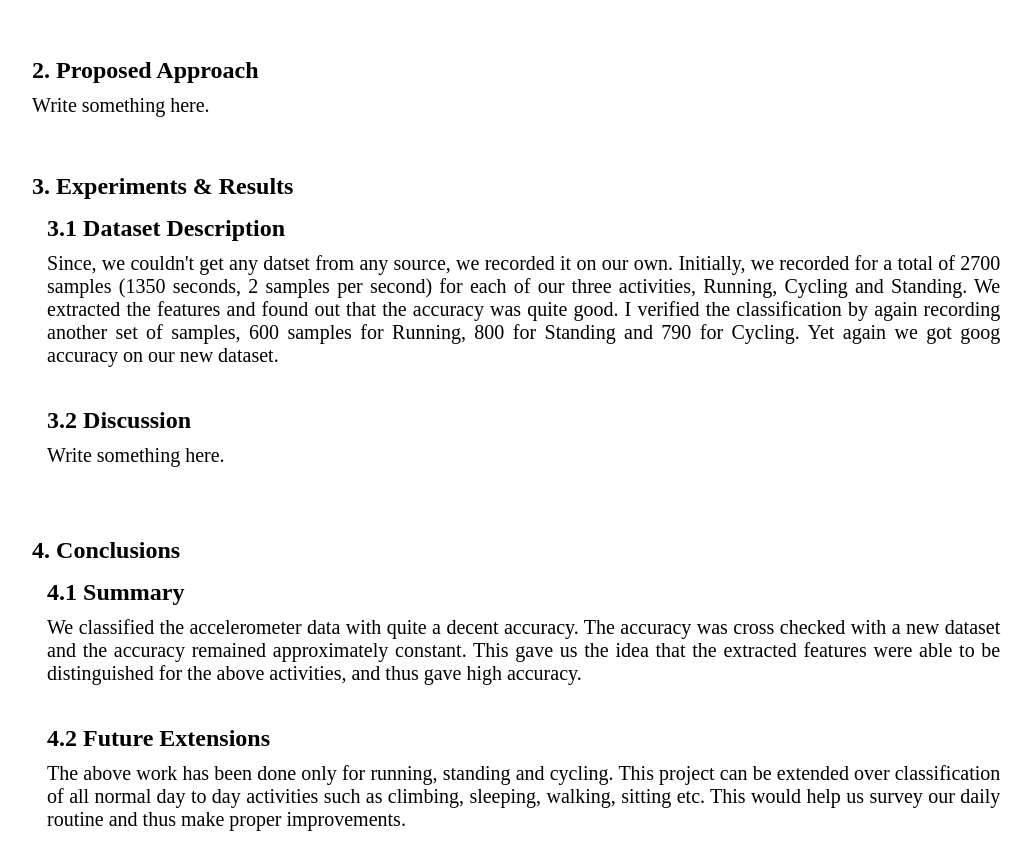
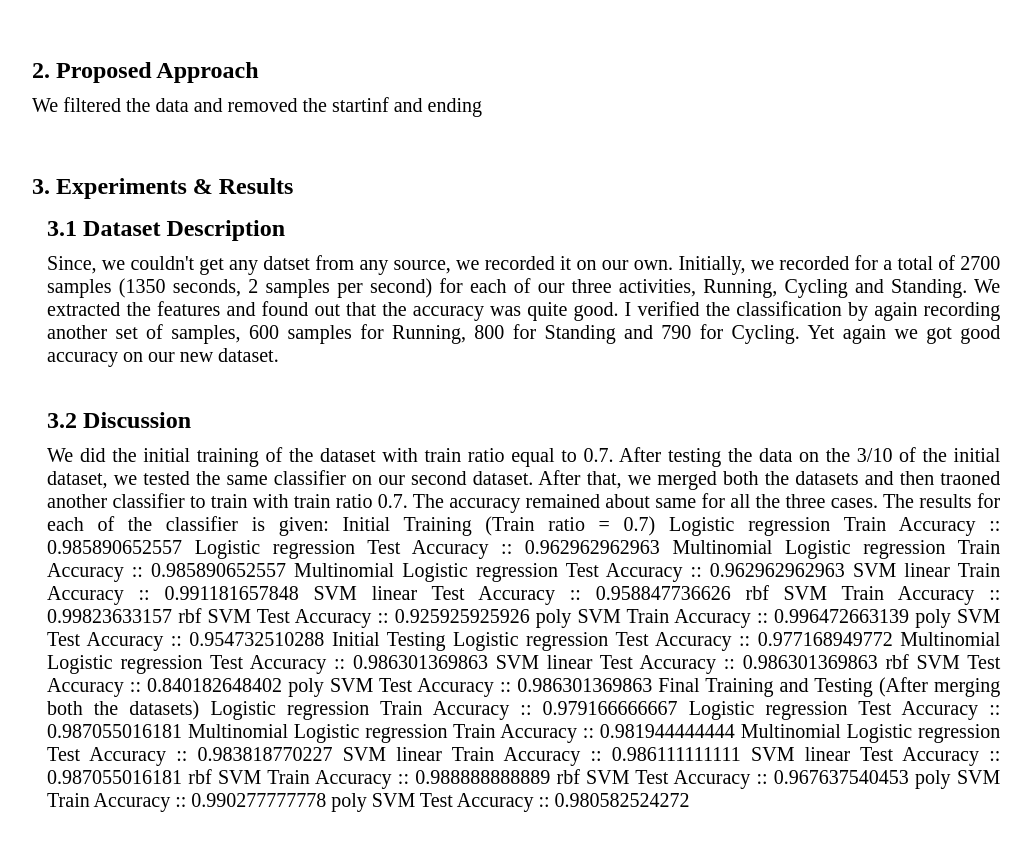
Before and after one commit to vanamala/DSP-Project, a plain HTML site: page index.html in a window 1280 px wide. Shown: the part 1929-2773 px from the top of the page, without its empty margins (96-1128 px from the left). Drawn offline with Linux system fonts and the light colour scheme.

Commit message:
Update index.html

```diff
--- a/index.html
+++ b/index.html
@@ -113,7 +113,7 @@
 				<div class="text">
 
 					<!-- Start edit here  -->
-					Write something here.
+					We filtered the data and removed the startinf and ending
 					<!-- Stop edit here -->
 
 				</div>
@@ -126,7 +126,7 @@
 					<div class="text">
 
 						<!-- Start edit here  -->
-						Since, we couldn't get any datset from any source, we recorded it on our own. Initially, we recorded for a total of 2700 samples (1350 seconds, 2 samples per second) for each of our three activities, Running, Cycling and Standing. We extracted the features and found out that the accuracy was quite good. I verified the classification by again recording another set of samples, 600 samples for Running, 800 for Standing and 790 for Cycling. Yet again we got goog accuracy on our new dataset.
+						Since, we couldn't get any datset from any source, we recorded it on our own. Initially, we recorded for a total of 2700 samples (1350 seconds, 2 samples per second) for each of our three activities, Running, Cycling and Standing. We extracted the features and found out that the accuracy was quite good. I verified the classification by again recording another set of samples, 600 samples for Running, 800 for Standing and 790 for Cycling. Yet again we got good accuracy on our new dataset.
 						<!-- Stop edit here -->
 
 					</div>
@@ -136,7 +136,39 @@
 					<div class="text">
 
 						<!-- Start edit here  -->
-						Write something here.
+						We did the initial training of the dataset with train ratio equal to 0.7. After testing the data on the 3/10 of the initial dataset, we tested the same classifier on our second dataset. After that, we merged both the datasets and then traoned another classifier to train with train ratio 0.7. The accuracy remained about same for all the three cases.
+						The results for each of the classifier is given:
+
+						 	 Initial Training (Train ratio = 0.7)
+						Logistic regression Train Accuracy ::  0.985890652557
+						Logistic regression Test Accuracy ::  0.962962962963
+						Multinomial Logistic regression Train Accuracy ::  0.985890652557
+						Multinomial Logistic regression Test Accuracy ::  0.962962962963
+						SVM linear Train Accuracy ::  0.991181657848
+						SVM linear Test Accuracy ::  0.958847736626
+						rbf SVM Train Accuracy ::  0.99823633157
+						rbf SVM Test Accuracy ::  0.925925925926
+						poly SVM Train Accuracy ::  0.996472663139
+						poly SVM Test Accuracy ::  0.954732510288
+
+							 Initial Testing
+						Logistic regression Test Accuracy ::  0.977168949772
+						Multinomial Logistic regression Test Accuracy ::  0.986301369863
+						SVM linear Test Accuracy ::  0.986301369863
+						rbf SVM Test Accuracy ::  0.840182648402
+						poly SVM Test Accuracy ::  0.986301369863
+
+							 Final Training and Testing (After merging both the datasets)
+						Logistic regression Train Accuracy ::  0.979166666667
+						Logistic regression Test Accuracy ::  0.987055016181
+						Multinomial Logistic regression Train Accuracy ::  0.981944444444
+						Multinomial Logistic regression Test Accuracy ::  0.983818770227
+						SVM linear Train Accuracy ::  0.986111111111
+						SVM linear Test Accuracy ::  0.987055016181
+						rbf SVM Train Accuracy ::  0.988888888889
+						rbf SVM Test Accuracy ::  0.967637540453
+						poly SVM Train Accuracy ::  0.990277777778
+						poly SVM Test Accuracy ::  0.980582524272
 						<!-- Stop edit here -->
 
 					</div>
```
